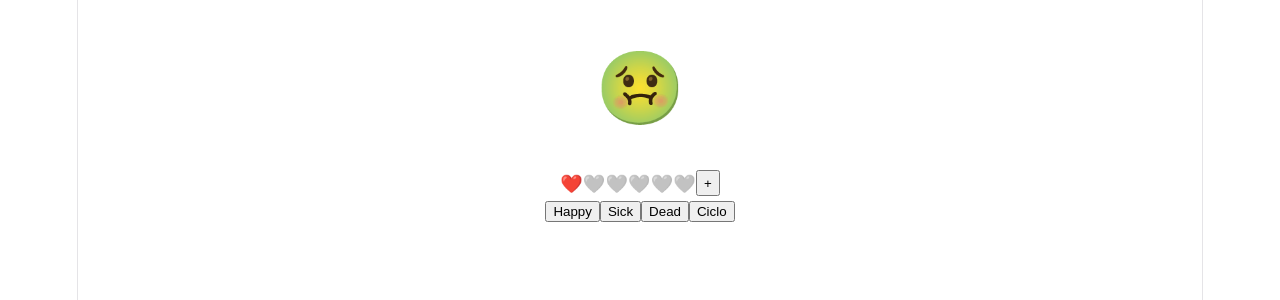
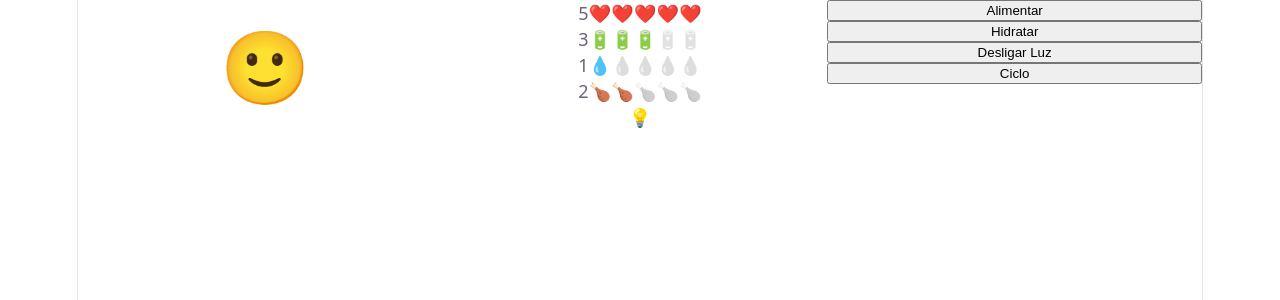
Before and after one commit to ufjf-dcc207/ufjf-dcc207-2026-3-a-atv06-leticiamelgar, a React (Vite) app: page / in a window 1280 px wide. Shown: the top 300 px of the page. Built offline with nearby package versions, Linux system fonts and the light colour scheme.

Commit message:
refatora estado para objeto

```diff
--- a/src/Atributo.tsx
+++ b/src/Atributo.tsx
@@ -1,27 +1,12 @@
-import { useState } from "react";
-import "./Atributo.css"
-
+import "./Atributo.css";
 type AtributoProps = {
     icone: string;
-
-};
-export default function Atributo ({icone}: AtributoProps){
-    const [valor, setValor] = useState <number>(0);
-
-    function onValueUp() {
-        if (valor === 5) {
-            setValor(0);
-        }
-        else
-            setValor(valor + 1);
-    }
-
+    valor: number;
+}
+export default function Atributo({ icone, valor }: AtributoProps) {
     return (
-    <div className="atributo">❤️
-        <span className="ativo">{icone.repeat(valor)}</span>
-        <span className="inativo">{icone.repeat(5-valor)}</span>
-        <button onClick={onValueUp}>+</button>
-    </div>
-    )
-
+        <div className="atributo">
+            {valor}{icone.repeat(valor)}<span className="inativo">{icone.repeat(5 - valor)}</span>
+        </div>
+    );
 }
--- a/src/Emoji.css
+++ b/src/Emoji.css
@@ -1,4 +1,13 @@
 .emoji {
-    margin: 1em;
-    font-size: 4em;
+    display: grid;
+    grid-template-columns: repeat(3, 1fr);
+    & .face {
+        font-size: 4em;
+        display: grid;
+        place-content: center;
+    }
+    & .acoes, & .atributos  {
+        display: flex;
+        flex-direction: column;
+    }
 }
--- a/src/Emoji.tsx
+++ b/src/Emoji.tsx
@@ -1,76 +1,83 @@
 import { useState } from "react";
-import "./Emoji.css"
+import "./Emoji.css";
 import Atributo from "./Atributo";
-type EMOJI_KEYS = 'happy' | 'sick' | 'dead';
+import type { EMOJI_KEYS, EmojiType } from "./types";
+
 const EMOJI_MAP = new Map<EMOJI_KEYS, string>([
-    ["happy", "😊"],
+    ["happy", "🙂"],
     ["sick", "🤢"],
-    ["dead", "💀"],
+    ["dead", "😵"],
 ]);
 
+export default function Emoji() {
 
-export default function Emoji() {
-    const [status, setStatus] = useState<EMOJI_KEYS>("sick")
+    const [emoji, setEmoji] = useState<EmojiType>({
+        agua: 1,
+        comida: 2,
+        energia: 3,
+        luz: true,
+        vida: 5
+    });
 
-    function happyClick() {
-        console.log("Status: ", status);
-        console.log("Happy!!");
-        setStatus("happy");
-        console.log("Status: ", status);
 
+    function alimentarClick() {
+        // if (vida === 0) return;
+        // setComida(Math.min(5, comida + 1));
+    }
+    function hidratarClick() {
+        // if (vida === 0) return;
+        // setAgua(Math.min(5, agua + 1));
+    }
+    function altenarLuzClick() {
+        // setLuz(!luz);
+    }
+    function cicloClick() {
+        // if (vida === 0) return;
+        // setComida(Math.max(0, comida - 1));
+        // if (comida === 0) {
+        //     setVida(Math.max(0, vida - 1));
+        // }
+        // setAgua(Math.max(0, agua - 1));
+        // if (agua === 0) {
+        //     setVida((prevVida) => Math.max(0, prevVida - 1));
+        // }
+        // if (luz) {
+        //     setEnergia(Math.max(0, energia - 1));
+        //     if (energia === 0) {
+        //         setVida((prevVida) => Math.max(0, prevVida - 1));
+        //     }
+        // } else {
+        //     setEnergia(Math.min(5, energia + 1));
+        // }
     }
 
-     function sickClick() {
-        console.log("Status: ", status);
-        console.log("Sick!!");
-        setStatus("sick");
-        console.log("Status: ", status);
-
+    let status = EMOJI_MAP.get("happy");
+    if (emoji.agua === 0 || emoji.comida === 0 || emoji.energia === 0) {
+        status = EMOJI_MAP.get("sick");
+    }
+    if (emoji.vida === 0) {
+        status = EMOJI_MAP.get("dead");
     }
 
-    function deadClick() {
-        console.log("Status: ", status);
-        console.log("Dead!!");
-        setStatus("dead");
-        console.log("Status: ", status);
 
-    }
-
-    function toNext(){
-        switch(status){
-            case "happy":
-            setStatus("sick");
-            break;
-
-            case "sick":
-            setStatus("dead");
-            break;
-
-            case "dead":
-            setStatus("happy");
-            break;
-
-            default:
-            setStatus("happy");
-            break;
-
-        }
-
-    }
-    console.log("Desenhando...")
-    console.log("Status:", status);
     return (
-        <>
-            <div className="emoji">{EMOJI_MAP.get(status) || "🫥"}</div>
+        <div className="emoji">
+            <div className="face">
+                {status}
+            </div>
+            <div className="atributos">
+                <Atributo icone="❤️" valor={emoji.vida} />
+                <Atributo icone="🔋" valor={emoji.energia} />
+                <Atributo icone="💧" valor={emoji.agua} />
+                <Atributo icone="🍗" valor={emoji.comida} />
+                {emoji.luz && "💡"}
+            </div>
             <div className="acoes">
-                <div><Atributo icone="❤️"/></div>
-
-                <button onClick={happyClick}>Happy</button>
-                <button onClick={sickClick}>Sick</button>
-                <button onClick={deadClick}>Dead</button>
-                <button onClick={toNext}>Ciclo</button>
+                <button onClick={alimentarClick}>Alimentar</button>
+                <button onClick={hidratarClick}>Hidratar</button>
+                <button onClick={altenarLuzClick}>{emoji.luz ? 'Desligar' : 'Ligar'} Luz</button>
+                <button onClick={cicloClick}>Ciclo</button>
             </div>
-        </>
+        </div>
     );
-
 }
--- /dev/null
+++ b/src/types.ts
@@ -0,0 +1,11 @@
+export type EMOJI_KEYS = "happy" | "sick" | "dead";
+
+export type AtributoType = 0|1|2|3|4|5;
+
+export type EmojiType = {
+    vida: AtributoType;
+    energia: AtributoType;
+    comida: AtributoType;
+    agua: AtributoType;
+    luz: boolean;
+}
```
